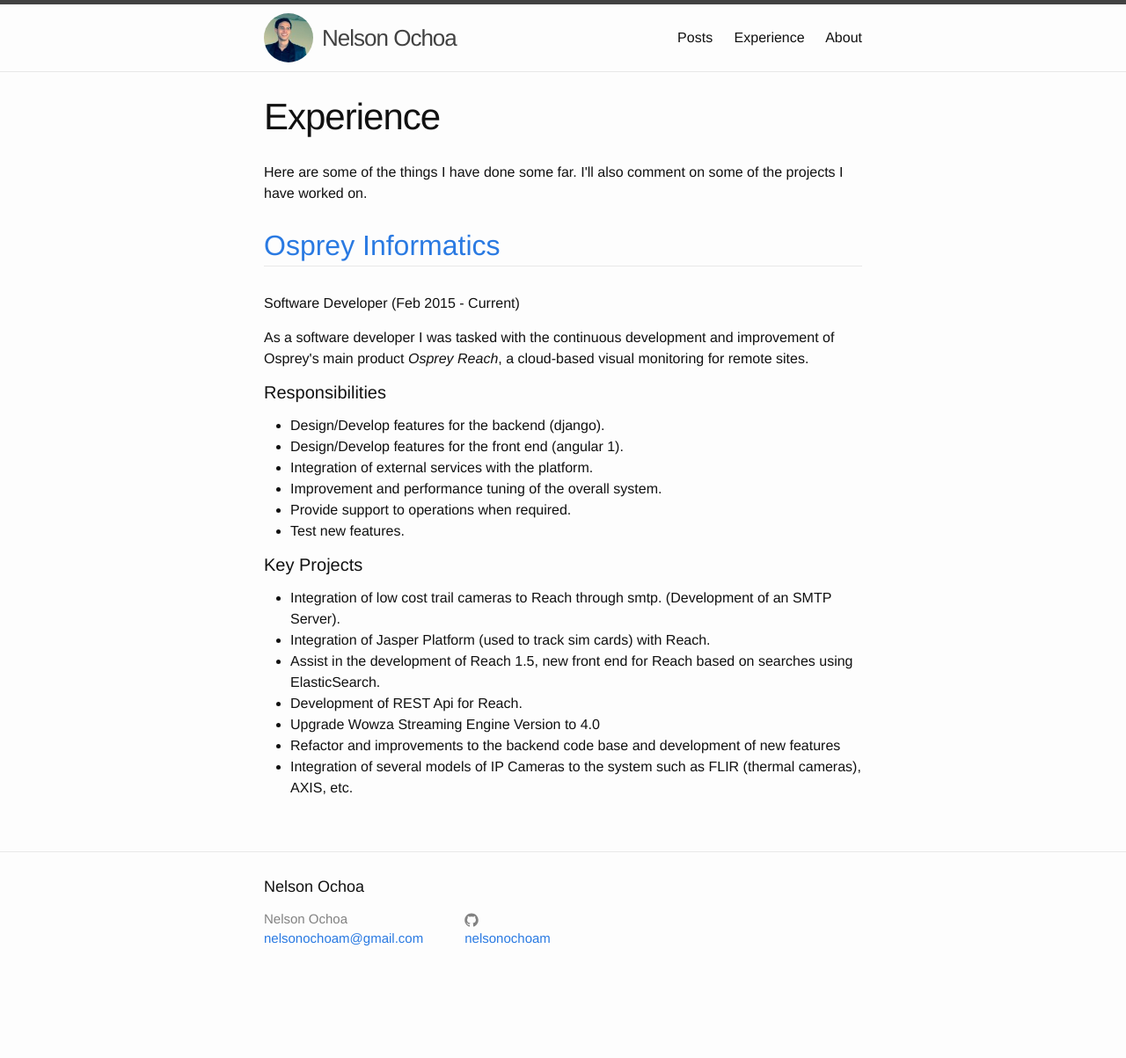
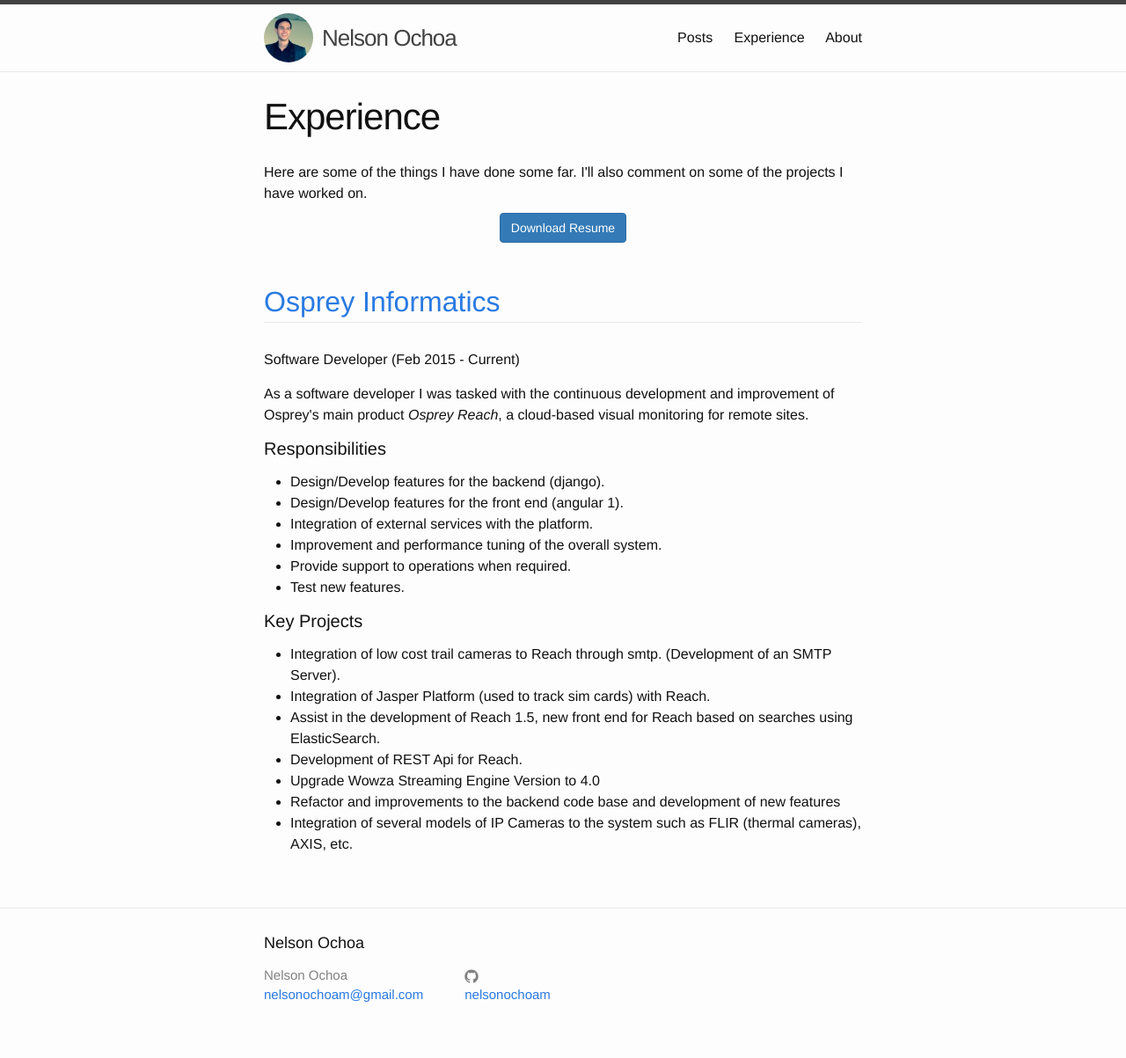
Before and after one commit to Nelsonochoam/nelsonochoam.github.io, a Jekyll site: the page built from experience/index.html, in a window 1280 px wide. Shown: the whole page at 88% size. Built offline with Jekyll 4.4.1, drawn with Linux system fonts in a browser that asks for light colours; before the commit the page ends 1139 px from its top, so only the background shows below that.

Commit message:
resume download although it is outdated

```diff
--- a/_includes/head.html
+++ b/_includes/head.html
@@ -6,9 +6,9 @@
   <title>{% if page.title %}{{ page.title | escape }}{% else %}{{ site.title | escape }}{% endif %}</title>
   <meta name="description" content="{% if page.excerpt %}{{ page.excerpt | strip_html | strip_newlines | truncate: 160 }}{% else %}{{ site.description }}{% endif %}">
 
-  <link rel="icon" type="image/png" href="{{ "/assets/icon.jpg" | prepend: site.baseurl }}">
-  <link rel="stylesheet" href="{{ "/css/bootstrap.min.css" | prepend: site.baseurl }}">
-  <link rel="stylesheet" href="{{ "/css/main.css" | prepend: site.baseurl }}">
+  <link rel="icon" type="image/png" href="{{ "/static/assets/icon.jpg" | prepend: site.baseurl }}">
+  <link rel="stylesheet" href="{{ "/static/css/bootstrap.min.css" | prepend: site.baseurl }}">
+  <link rel="stylesheet" href="{{ "/static/css/main.css" | prepend: site.baseurl }}">
   <link rel="canonical" href="{{ page.url | replace:'index.html','' | prepend: site.baseurl | prepend: site.url }}">
   <link rel="alternate" type="application/rss+xml" title="{{ site.title }}" href="{{ "/feed.xml" | prepend: site.baseurl | prepend: site.url }}">
 </head>
--- a/_includes/header.html
+++ b/_includes/header.html
@@ -2,7 +2,7 @@
 
   <div class="wrapper">
 
-    <img class="img-circle about-icon" src="{{ "/assets/icon.jpg" | prepend: site.baseurl }}" />
+    <img class="img-circle about-icon" src="{{ "/static/assets/icon.jpg" | prepend: site.baseurl }}" />
     <a class="site-title" href="{{ site.baseurl }}/">{{ site.title }}</a>
 
     <nav class="site-nav">
--- a/experience/index.html
+++ b/experience/index.html
@@ -2,8 +2,13 @@
 layout: page
 title: Experience
 ---
+
 Here are some of the things I have done some far. I'll also comment on  some of
 the projects I have worked on.
+
+<div class='download'>
+  <a class="btn btn-primary" href="{{ "/static/assets/resume.pdf" | prepend: site.baseurl }}" download=nelsonochoa_resume.pdf>Download Resume</a>
+</div>
 
 <h2 class='company'><a href="http://www.ospreyinformatics.com" target="_blank">Osprey Informatics</a></h2>
 <section>
--- a/css/main.scss
+++ b/static/css/main.scss
@@ -76,6 +76,12 @@
   display: inline;
 }
 
+.download {
+  width: 100%;
+  text-align: center;
+  margin: 10px 0 50px 0;
+}
+
 .company, .about-sec {
   margin-top: 30px;
 }
```
Also changed, not shown: static/assets/icon.jpg (renamed from assets/icon.jpg), static/css/bootstrap.min.css (renamed from css/bootstrap.min.css), 2 other files.
